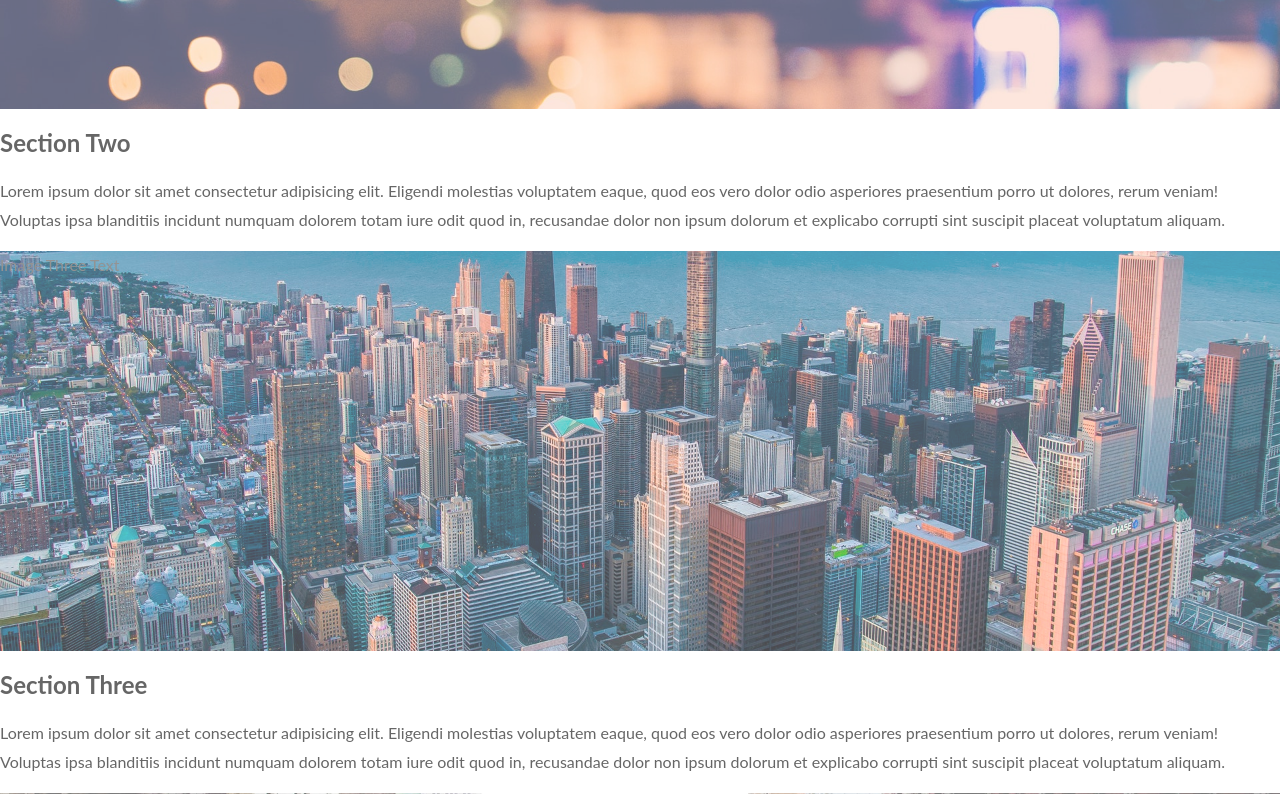
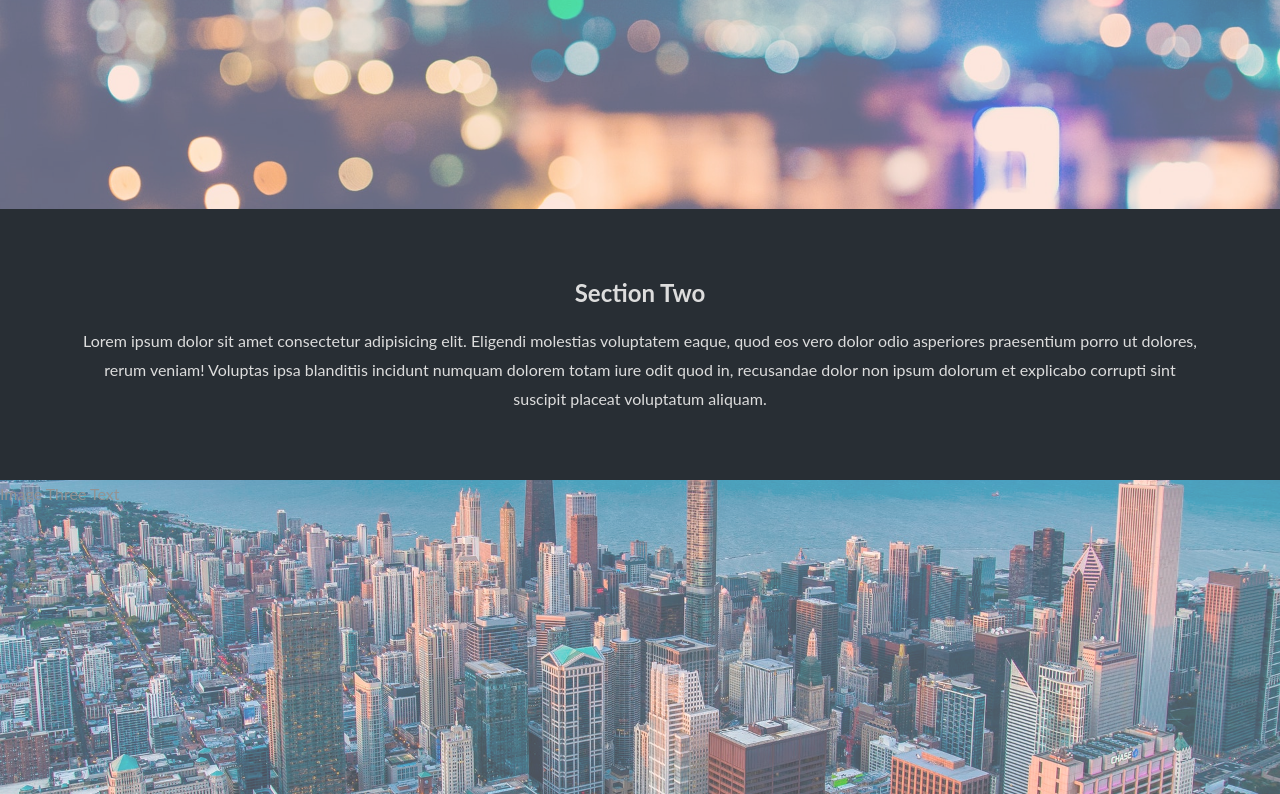
Before and after one commit to infiniteoo/HTMLCSS-basic_parallax_website, a plain HTML site: page index.html in a window 1280 px wide. Shown: the part 1320-2114 px from the top of the page. Drawn offline with Linux system fonts and the light colour scheme.

Commit message:
added styling to our sections, section-dark and section-light

```diff
--- a/css/style.css
+++ b/css/style.css
@@ -38,3 +38,18 @@ html {
   background-image: url(../img/image3.jpg);
   min-height: 400px;
 }
+
+.section {
+  text-align: center;
+  padding: 50px 80px;
+}
+
+.section-light {
+  background-color: #f4f4f4;
+  color: #666;
+}
+
+.section-dark {
+  background-color: #282e34;
+  color: #ddd;
+}
```
